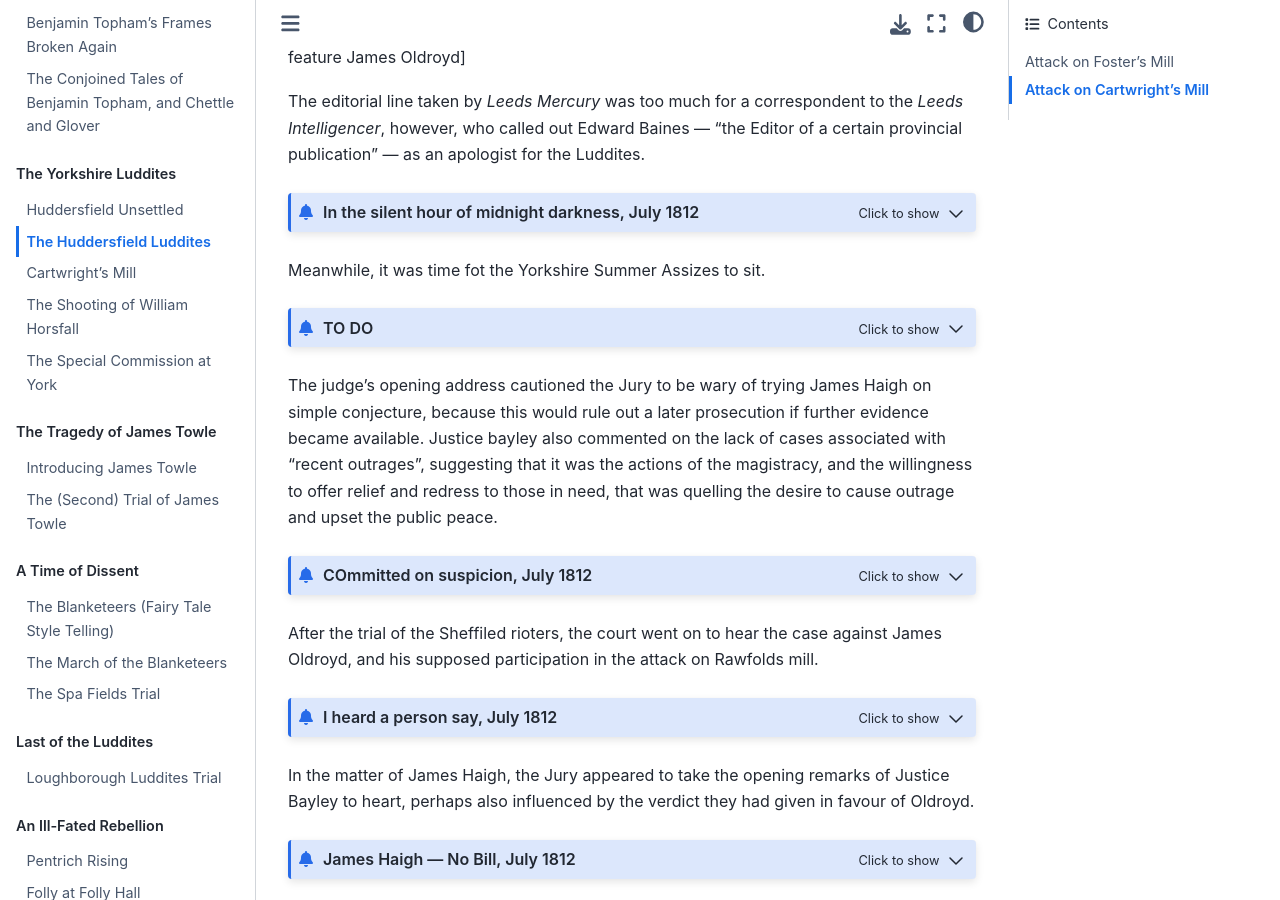
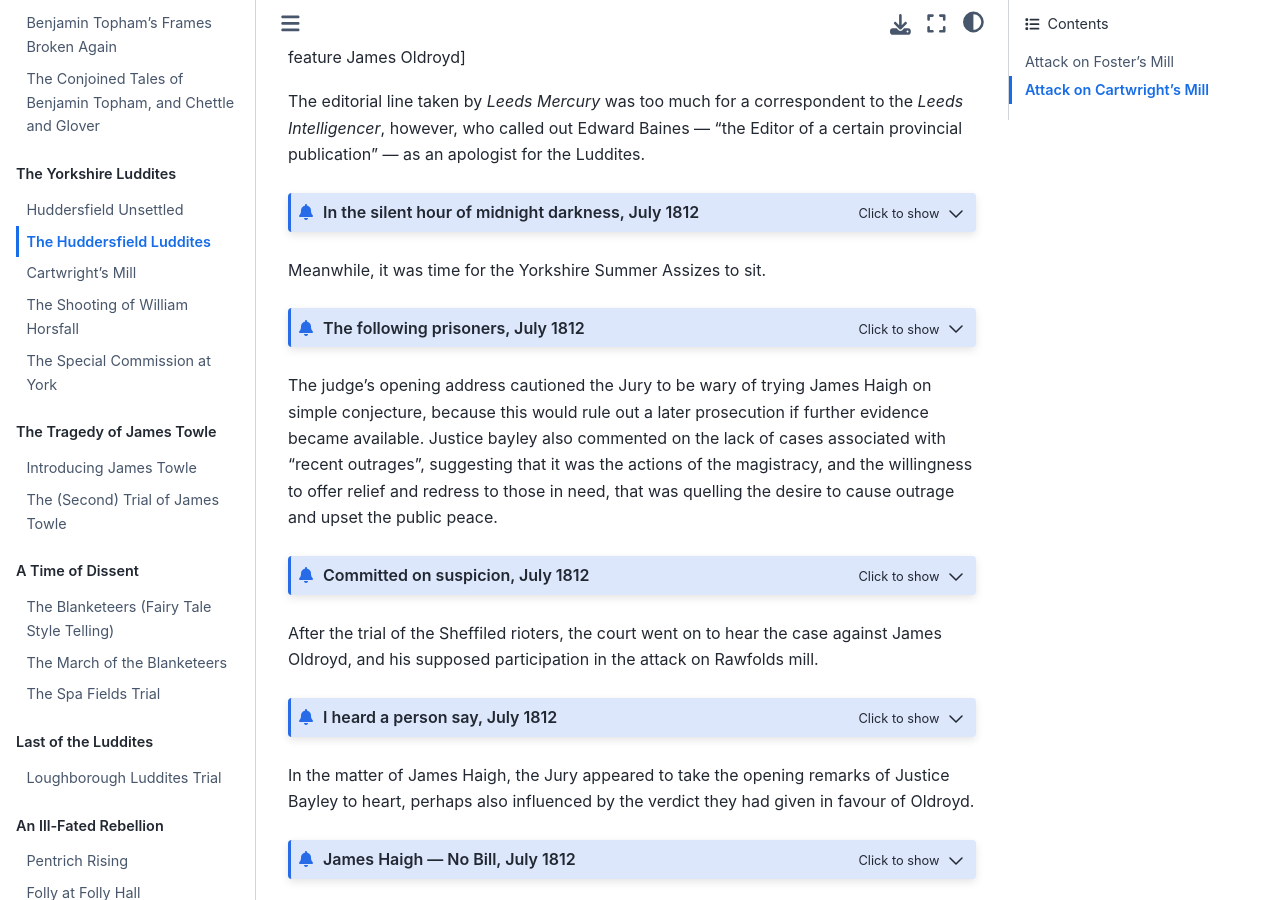
Before and after one commit to psychemedia/pentrich-uprising, a Jupyter Book: the page built from histories/22_cartwrights_mill_1812.md, in a window 1280 px wide and 900 px high, scrolled down 5050 px. Built offline with Jupyter Book 1.0.4 settings and Sphinx 7.4.7 and the Sphinx Book theme 1.1.4, drawn with Linux system fonts in a browser that asks for light colours.

Commit message:
Update 22_cartwrights_mill_1812.md

````diff
--- a/histories/22_cartwrights_mill_1812.md
+++ b/histories/22_cartwrights_mill_1812.md
@@ -294,8 +294,7 @@
 ```{admonition} A Faithful Narrative, April 1812
 :class: dropdown
 
-https://www.britishnewspaperarchive.co.uk/viewer/bl/0000076/18120418/010/0003
-Leeds Mercury - Saturday 18 April 1812
+*Leeds Mercury*, [Saturday 18 April 1812](https://www.britishnewspaperarchive.co.uk/viewer/bl/0000076/18120418/010/0003).
 
 *Also appears in Chester Courant - Tuesday 28 April 1812 https://www.britishnewspaperarchive.co.uk/viewer/bl/0000388/18120428/007/0004*
 
@@ -354,8 +353,7 @@
 ```{admonition} A Regimental Court Martial, April 1812
 :class: dropdown
 
-https://www.britishnewspaperarchive.co.uk/viewer/bl/0000076/18120425/009/0003
-Leeds Mercury - Saturday 25 April 1812
+*Leeds Mercury*, [Saturday 25 April 1812](https://www.britishnewspaperarchive.co.uk/viewer/bl/0000076/18120425/009/0003).
 
 *Also republished, in part in Caledonian Mercury, Monday 04 May 1812 https://britishnewspaperarchive.co.uk/viewer/BL/0000045/18120504/005/0003*
 
@@ -384,8 +382,7 @@
 ```{admonition} A Wound From A Musket Ball, May 1812
 :class: dropdown
 
-https://www.britishnewspaperarchive.co.uk/viewer/bl/0000062/18120505/015/0003
-Hull Packet - Tuesday 05 May 1812
+*Hull Packet*, [Tuesday 05 May 1812](https://www.britishnewspaperarchive.co.uk/viewer/bl/0000062/18120505/015/0003).
 
 A person of the name of Haigh was apprehended at Methley on Saturday se'nnight, on suspicion of having been concerned in the late attack upon Mr. Cartwright's mill. This man, who appears to have received a wound from a musket-ball in his shoulder without being able to give any satisfactory account of the cause of that wound, has undergone several examinations before Mr. Radcliffe, of Milnsbridge, and was on Thursday committed to York Castle. On Thursday he passed through Leeds, in a chaise and four, on his way to York, escorted by twelve dragoons. Two other wounded men `[elsewhere (e.g. Pilot (London) - Tuesday 05 May 1812) named as "Charles Cockroft and one Stocks"; Stock (sic) was liberated, but Cockroft remanded.]` have been in custody all the week on a similar charge, but we have not heard the result of their examination.
 ```
@@ -395,8 +392,7 @@
 ```{admonition} Atrocious Murder, May 1812
 :class: dropdown
 
-https://www.britishnewspaperarchive.co.uk/viewer/bl/0000076/18120502/011/0003
-Leeds Mercury - Saturday 02 May 1812
+*Leeds Mercury*, [Saturday 02 May 1812](https://www.britishnewspaperarchive.co.uk/viewer/bl/0000076/18120502/011/0003).
 
 ATROCIUS MURDER. On Tuesday evening last, at about half past six o'clock, as Mr. WILLIAM HORSFALL a very extensive Woollen Manufacturer at Marsden, about seven miles from Huddersfield, was returning from the market at that place, he was assassinated on the public road, on Crossland Moor.
 
@@ -415,8 +411,7 @@
 
 ```{admonition} Reports of Attacks on Three Separate Individuals, May 1812
 :class: dropdown
-https://www.britishnewspaperarchive.co.uk/viewer/bl/0001659/18120508/006/0001
-Drakard's Stamford News - Friday 08 May 1812
+*Drakard's Stamford News*, [Friday 08 May 1812](https://www.britishnewspaperarchive.co.uk/viewer/bl/0001659/18120508/006/0001).
 
 ALARMING RIOTS
 
@@ -456,8 +451,7 @@
 ```{admonition} Charged Upon Oath, May 1812
 :class: dropdown
 
-https://www.britishnewspaperarchive.co.uk/viewer/bl/0000239/18120512/002/0002
-Manchester Mercury - Tuesday 12 May 1812
+*Manchester Mercury*, [Tuesday 12 May 1812](https://www.britishnewspaperarchive.co.uk/viewer/bl/0000239/18120512/002/0002).
 
 Committed to York Castle.— James Haigh, of Dalton, cloth-dresser, charged upon the oath of Joseph Ardron, and other persons, as strongly suspected of having been one of the persons who, on the night of the 11th of April, riotously assembled and attacked the mill of Mr. W. Cartwright, at Rawfolds. —This man was apprehended at Methley, on Saturday week. It appears that since the attack above mentioned, he had been first at the house of a sister in-law, at Penistone, from whence he went to another sister at Methley. He was taken before Joseph Esq. of Milnsbridge, and after undergoing several examinations was fully committed on Thursday. He was conveyed to the Cattle in a chaise and four, escorted by a party of dragoons. —Two other men were apprehended as accomplices at Hill-House, near Huddersfield, on Monday evening, after several examinations, one of them named Stocks was liberated, but the other, Cockroft, was remanded.—On Monday night, it is strongly suspected, with a view to the rescue of the above men, the stable of Major Gordon, at Huddersfield, was set on fire, and nearly destroyed. The stratagem, however, failed; for instead of drawing away the guard which was placed over the prisoners, the officer, with great promptitude, doubled its force. Happily the fire did not communicate to any other building.
 ```
@@ -467,8 +461,7 @@
 ```{admonition} Apprehended on Suspicion, June 1812
 :class: dropdown
 
-https://www.britishnewspaperarchive.co.uk/viewer/bl/0000076/18120627/008/0003
-Leeds Mercury - Saturday 27 June 1812
+*Leeds Mercury*, [Saturday 27 June 1812](https://www.britishnewspaperarchive.co.uk/viewer/bl/0000076/18120627/008/0003).
 
 Our Huddersfield Correspondent under the date of the 25th instant says:—
 
@@ -482,8 +475,7 @@
 ```{admonition} Confessed To Being At Rawfold's Mill, July 1812
 :class: dropdown
 
-https://www.britishnewspaperarchive.co.uk/viewer/bl/0000076/18120704/009/0003
-Leeds Mercury - Saturday 04 July 1812
+*Leeds Mercury*, [Saturday 04 July 1812](https://www.britishnewspaperarchive.co.uk/viewer/bl/0000076/18120704/009/0003).
 
 Since our last were committed to York Castle, James Oldroyd, of Dewsbury, clothier, charged upon oath with having on the night of Monday the 22d of June inst. at the Sign of the Black-Bull, in Mirfield, confessed that he was at Rawfold's Mill on the night it was attacked, that he was engaged in that attack, and that he was near to his Fellow Creature when he fell. ...
 
@@ -501,8 +493,7 @@
 ```{admonition} In the silent hour of midnight darkness, July 1812
 :class: dropdown
 
-https://www.britishnewspaperarchive.co.uk/viewer/bl/0000268/18120720/023/0003
-Leeds Intelligencer - Monday 20 July 1812
+*Leeds Intelligencer*, [Monday 20 July 1812](https://www.britishnewspaperarchive.co.uk/viewer/bl/0000268/18120720/023/0003).
 
 *To the Editor of the Leeds Intelligencer.*
 
@@ -533,13 +524,12 @@
 OBSERVER.
 ```
 
-Meanwhile, it was time fot the Yorkshire Summer Assizes to sit.
+Meanwhile, it was time for the Yorkshire Summer Assizes to sit.
 
 
-```{admonition} TO DO
+```{admonition} The following prisoners, July 1812
 :class: dropdown
-https://www.britishnewspaperarchive.co.uk/viewer/bl/0000488/18120725/022/0004
-Lancaster Gazette - Saturday 25 July 1812
+*Lancaster Gazette*, [Saturday 25 July 1812](https://www.britishnewspaperarchive.co.uk/viewer/bl/0000488/18120725/022/0004).
 
 YORKSHIRE ASSIZES.
 
@@ -566,10 +556,9 @@
 
 The judge's opening address cautioned the Jury to be wary of trying James Haigh on simple conjecture, because this would rule out a later prosecution if further evidence became available. Justice bayley also commented on the lack of cases associated with "recent outrages", suggesting that it was the actions of the magistracy, and the willingness to offer relief and redress to those in need, that was quelling the desire to cause outrage and upset the public peace.
 
-```{admonition} COmmitted on suspicion, July 1812
+```{admonition} Committed on suspicion, July 1812
 :class: dropdown
-https://www.britishnewspaperarchive.co.uk/viewer/bl/0000076/18120725/009/0003
-Leeds Mercury - Saturday 25 July 1812
+*Leeds Mercury*, [Saturday 25 July 1812](https://www.britishnewspaperarchive.co.uk/viewer/bl/0000076/18120725/009/0003).
 
 YORKSHIRE SUMMER ASSIZES
 
@@ -599,8 +588,7 @@
 
 ```{admonition} I heard a person say, July 1812
 :class: dropdown
-https://www.britishnewspaperarchive.co.uk/viewer/bl/0000076/18120725/009/0003
-Leeds Mercury - Saturday 25 July 1812
+*Leeds Mercury*, [Saturday 25 July 1812](https://www.britishnewspaperarchive.co.uk/viewer/bl/0000076/18120725/009/0003).
 
 YORKSHIRE SUMMER ASSIZES
 
@@ -648,8 +636,7 @@
 ```{admonition} James Haigh — No Bill, July 1812
 :class: dropdown
 
-https://www.britishnewspaperarchive.co.uk/viewer/bl/0000076/18120725/009/0003
-Leeds Mercury - Saturday 25 July 1812
+*Leeds Mercury*, [Saturday 25 July 1812](https://www.britishnewspaperarchive.co.uk/viewer/bl/0000076/18120725/009/0003).
 
 YORKSHIRE SUMMER ASSIZES
 
@@ -663,8 +650,7 @@
 ```{admonition} An Idle, But Most Dangerous Frolic, July 1812
 :class: dropdown
 
-https://www.britishnewspaperarchive.co.uk/viewer/bl/0000076/18120725/009/0003
-Leeds Mercury - Saturday 25 July 1812
+*Leeds Mercury*, [Saturday 25 July 1812](https://www.britishnewspaperarchive.co.uk/viewer/bl/0000076/18120725/009/0003).
 
 YORKSHIRE SUMMER ASSIZES
 
@@ -700,8 +686,7 @@
 
 ```{admonition} The Grand Jury having been sworn, July 1812
 :class: dropdown
-https://www.britishnewspaperarchive.co.uk/viewer/bl/0000268/18120727/037/0003
-Leeds Intelligencer - Monday 27 July 1812
+*Leeds Intelligencer*, [Monday 27 July 1812](https://www.britishnewspaperarchive.co.uk/viewer/bl/0000268/18120727/037/0003).
 
 YORKSHIRE ASSIZES.
 
@@ -736,8 +721,7 @@
 
 ```{admonition} Yorkshire Assizes, August 1812
 :class: dropdown
-https://www.britishnewspaperarchive.co.uk/viewer/bl/0000488/18120808/020/0004
-Lancaster Gazette - Saturday 08 August 1812
+*Lancaster Gazette*, [Saturday 08 August 1812](https://www.britishnewspaperarchive.co.uk/viewer/bl/0000488/18120808/020/0004).
 
 YORKSHIRE ASSIZES. Before the Hon. BARON WOOD, and the Hon. JUSTICE BAYLEY, Sir THOMAS SLINGSBY, Bart., High Sherriff.
 
@@ -763,8 +747,7 @@
 ```{admonition} Witness Intimidation, August 1812
 :class: dropdown
 
-https://www.britishnewspaperarchive.co.uk/viewer/bl/0001279/18120801/023/0004
-Hull Advertiser - Saturday 01 August 1812
+*Hull Advertiser*, [Saturday 01 August 1812](https://www.britishnewspaperarchive.co.uk/viewer/bl/0001279/18120801/023/0004).
 
 RAWFOLD MILL.
 
@@ -792,8 +775,7 @@
 ```{admonition} Striking at the Root of Civil Society
 :class: dropdown
 
-https://www.britishnewspaperarchive.co.uk/viewer/bl/0001659/18120814/047/0004
-Drakard's Stamford News - Friday 14 August 1812
+*Drakard's Stamford News*, [Friday 14 August 1812](https://www.britishnewspaperarchive.co.uk/viewer/bl/0001659/18120814/047/0004).
 
 TRIALS, ACCIDENTS, OFFENCES, &c. ASSIZES. York.
 
@@ -825,8 +807,7 @@
 
 ```{admonition} Three Classes of Luddite, July 1812
 :class: dropdown
-https://www.britishnewspaperarchive.co.uk/viewer/BL/0000076/18120725/009/0002
-Leeds Mercury - Saturday 25 July 1812
+*Leeds Mercury*, [Saturday 25 July 1812](https://www.britishnewspaperarchive.co.uk/viewer/BL/0000076/18120725/009/0002).
 
 The persons called Luddites it is said, may be divided into three classes— *Robbers*, men who wish to live by plunder, and avail themselves of the disturbed state of the country to carry on their villainous purposes. *Anti-Machinists*, persons who impute a difficiency of labour to the use of Machinery in shearing cloth, weaving cotton, and weaving hosiery; and *Spies*, men that have introduced themselves amongst the depredators to worm out information, and whose employment must cease with the disturbances. We should be glad to know to which of these classes the persons at present engaged in stealing arms belong; we have our suspicions; and cannot forget, that a man of the name of Watt, a spy, was executed at Edinburgh, about the year 1794, for an act of High Treason in which he had engaged while labouring in his vocation, in order to draw others into his snares. The history of this man is curious, and we will take an early opportunity of recalling it to public recollection.
 
@@ -838,8 +819,7 @@
 ```{admonition} Giving Information Respecting the Luddites, August 1812
 :class: dropdown
 
-https://www.britishnewspaperarchive.co.uk/viewer/bl/0000990/18120801/029/0004
-Oxford University and City Herald - Saturday 01 August 1812
+*Oxford University and City Herald*, [Saturday 01 August 1812](https://www.britishnewspaperarchive.co.uk/viewer/bl/0000990/18120801/029/0004).
 
 Wednesday se'nnight, about o'clock, John Hinchliffe, of Holmfirth, near Huddersfield, was roused from his sleep by a loud knocking at the door. On inquiring what was the cause this, a person without, asked if Hinchliffe lived there? He dressed himself, and opened the door, when he was desired by two men to lead them to certain place; they then escorted him down neighbouring lane. He desired to know their motives for conveying him that road; one of the men told him, he heard he had been giving information respecting the Luddites; this he positively denied.—The conversation was interrupted by a horse (which was loose in the lane) galloping near them, which alarmed the ruffians, and gave Hinchliffe an opportunity of escaping:—one of the men fired at him, and lodged piece of lead in his eye; the eye is entirely lost, and his head much bruised: he, however, had the good fortune to reach a friend's house. About ten weeks ago, Hinchliffe had a conversation with person of the name of Scholefield, who endeavoured to persuade him to be *twisted in* as one of General Ludd's men, threatening, that if he made any discovery of the matter, he would be put to death. Suspicion of course fell on Scholefield as one of the persons, and on inquiry it was found he had absconded.—*(Leeds Mercury.)*
 ```
````
